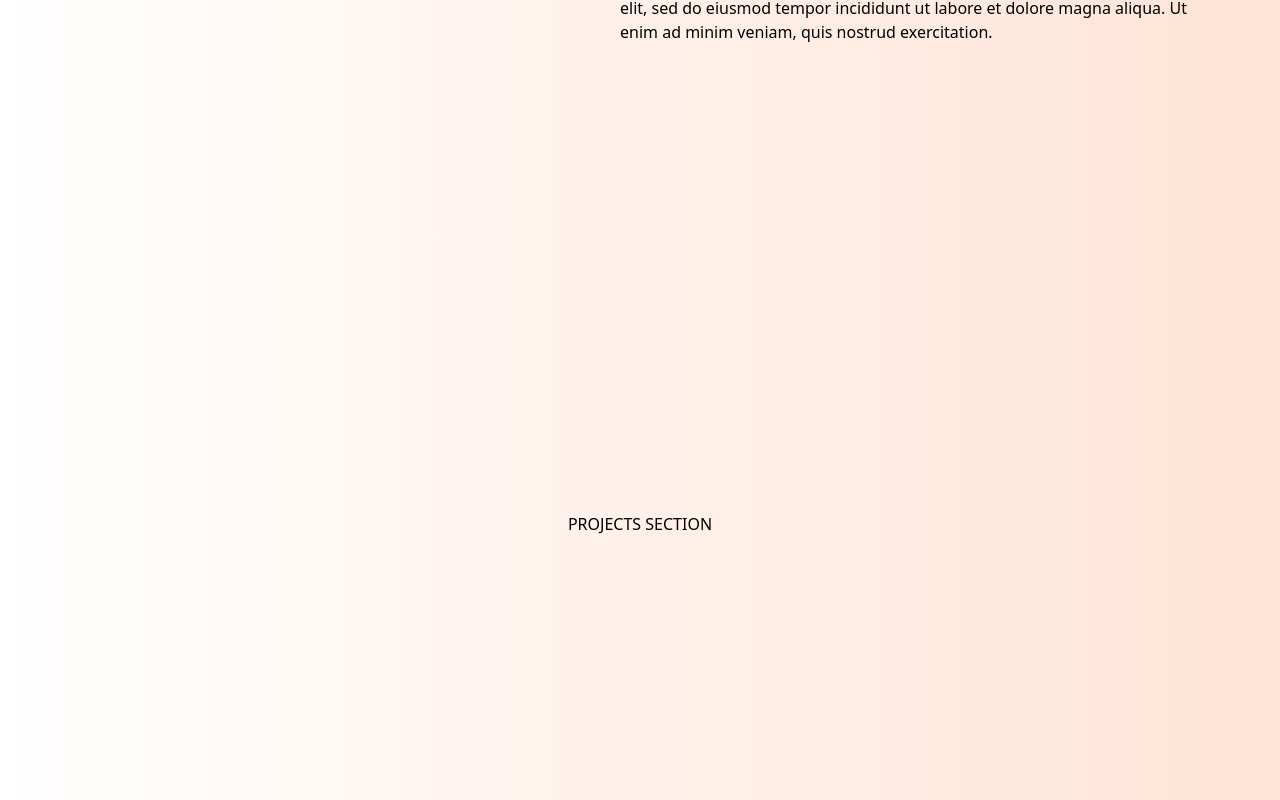
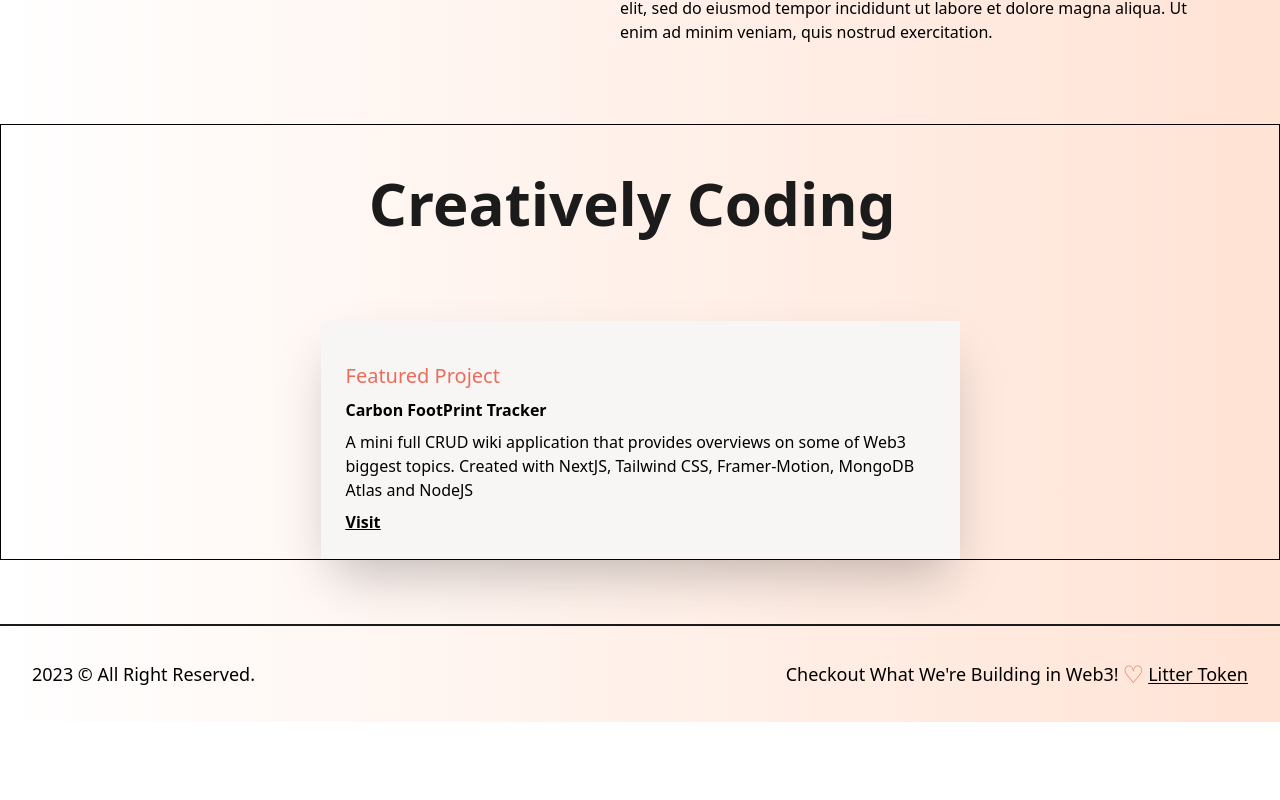
Before and after one commit to kayishau/23_portfolio, a React (Create React App) app: page / in a window 1280 px wide. Shown: the part 1540-2340 px from the top of the page. After the commit the page ends 2262 px from the top, so only its background shows below. Built offline with nearby package versions, Linux system fonts and the light colour scheme.

Commit message:
More edits to projects page

```diff
--- a/src/sections/Projects.js
+++ b/src/sections/Projects.js
@@ -1,15 +1,16 @@
-
 // import AnimatedText from "@/components/AnimatedText"
 // import { GithubIcon } from "@/components/Icons"
 // import TransitionEffect from "@/components/TransitionEffect"
 
 
-const Project = ({title, type, img, link, github}) => {
+import AnimatedText from "../components/AnimatedText";
 
+const Project = ({ title, type, img, summary, link, github }) => {
   return (
     <article className="w-full flex flex-col items-center justify-center border border-solid border-light bg-light p-6 relative shadow-2xl">
-
-        <a href={link} target="_blank"
+      <a
+        href={link}
+        target="_blank"
         className="w-full cursor-pointer overflow-hidden"
       >
         {/* <Image src={img} alt={title} className="w-full h-auto" /> */}
@@ -17,31 +18,62 @@ const Project = ({title, type, img, link, github}) => {
 
       <div className="w-full flex flex-col items-start justify-between mt-4">
         <span className=" text-primary font-medium text-xl">{type}</span>
-            <a href={link} target="_blank" className="hover:underline underline-offset-2">
-            <h2 className="my-2 w-full text-left text-1xl font-semibold">{title}</h2>
+        <a
+          href={link}
+          target="_blank"
+          className="hover:underline underline-offset-2"
+        >
+          <h2 className="my-2 w-full text-left text-1xl font-semibold">
+            {title}
+          </h2>
+          <p>{summary}</p>
         </a>
 
         <div className=" w-full mt-2 flex items-center justify-between underline">
-            <a href={link} target="_blank" className="  font-semibold"> Visit</a>
+          <a href={link} target="_blank" className="  font-semibold">
+            {" "}
+            Visit
+          </a>
           <a href={github} target="_blank" className="w-8">
             {/* <GithubIcon />{" "} */}
           </a>
+        </div>
+      </div>
+    </article>
+  );
+};
+
+const Projects = () => {
+  return (
+    <section
+      id="projectsSection"
+      className="w-full mb-16 flex flex-col items-center justify-center border border-black"
+    >
+
+       <div className="pt-10">
+        <AnimatedText text="Creatively Coding" />
+
+        <div className="pt-20 flex flex-wrap items-center justify-center">
+            <div className="border-black w-1/2">
+                <Project
+                title="Carbon FootPrint Tracker"
+                img={"url(/img/KU1.png)"}
+                summary="A mini full CRUD wiki application that provides overviews on some of Web3 biggest topics. Created with NextJS, Tailwind CSS, Framer-Motion, MongoDB Atlas and NodeJS"
+                link="https://github.com/tiffanysimione/ProjectThree-CarbonFootprint-FrontEnd"
+                type="Featured Project"
+                github="https://github.com/tiffanysimione/ProjectThree-CarbonFootprint-FrontEnd" />
+
+            </div>
+
+        </div>
+
+        <div>
 
         </div>
         </div>
-        </article>
-    )
 
-}
+    </section>
+  );
+};
 
-const Projects = () => {
-
-    return(
-        <section id="projectsSection" className="flex items-center justify-center min-h-screen w-full">
-            <h2> PROJECTS SECTION</h2>
-        </section>
-    )
-
-}
-
-export default Projects
+export default Projects;
```
Also changed, not shown: public/img/projects/image-coming-soon.jpeg (added). Lines whose indentation alone changed are shown as unchanged.
